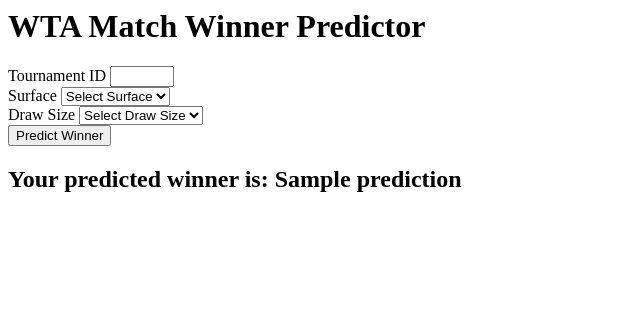
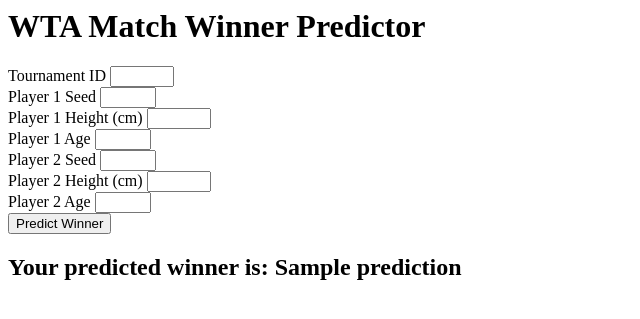
Before and after one commit to AnnambhotlaK/mlproject, a Flask app: template templates/home.html in a window 1280 px wide. Shown: the top 319 px of the page, without its empty margins (0-640 px from the left). Run offline with Flask 3, Linux system fonts and the light colour scheme; the template is opened without the code that fills it: most values are stand-ins (such as "Sample title", 1, 10 or a date in 2020).

Commit message:
identify potential ways to reduce vars used in prediction, reformat home.html

```diff
--- a/templates/home.html
+++ b/templates/home.html
@@ -5,49 +5,55 @@
 
        <form action="{{ url_for('predict_datapoint')}}" method="post">
 
-        <!--TOURNEY_ID-->
+        <!--TOURNEY_ID (+ SURFACE + DRAW_SIZE + TOURNEY_LEVEL + TOURNEY_DATE)-->
         <div class="mb-3">
             <label class="form-label">Tournament ID</label>
             <input class="form-control" type="number" name="tourney_id"
                 min='0' max='100' />
         </div>
 
-        <!--SURFACE-->
+        <!--P1_SEED-->
         <div class="mb-3">
-            <label class="form-label">Surface</label>
-            <select class="form-control" name="surface" placeholder="Select Surface" required>
-                <option class="placeholder" selected disabled value="">Select Surface</option>
-                <option value="hard">
-                    Hard
-                </option>
-                <option value="clay">
-                    Clay
-                </option>
-                <option value="grass">
-                    Grass
-                </option>
-            </select>
+            <label class="form-label">Player 1 Seed</label>
+            <input class="form-control" type="number" name="tourney_id"
+                min='1' max='32' />
         </div>
 
-        <!--DRAW_SIZE-->
+        <!--P1_HT-->
         <div class="mb-3">
-            <label class="form-label">Draw Size</label>
-            <select class="form-control" name="draw_size" placeholder="Select Draw Size" required>
-                <option class="placeholder" selected disabled value="">Select Draw Size</option>
-                <option value="8">
-                    8
-                </option>
-                <option value="32">
-                    32
-                </option>
-                <option value="64">
-                    64
-                </option>
-                <option value="128">
-                    128
-                </option>
-            </select>
+            <label class="form-label">Player 1 Height (cm)</label>
+            <input class="form-control" type="number" name="p1_ht"
+                min='100' max='250' />
         </div>
+
+        <!--P1_AGE-->
+        <div class="mb-3">
+            <label class="form-label">Player 1 Age</label>
+            <input class="form-control" type="number" name="p1_ht"
+                min='15' max='45' />
+        </div>
+
+        <!--P2_SEED-->
+        <div class="mb-3">
+            <label class="form-label">Player 2 Seed</label>
+            <input class="form-control" type="number" name="tourney_id"
+                min='1' max='32' />
+        </div>
+
+        <!--P2_HT-->
+        <div class="mb-3">
+            <label class="form-label">Player 2 Height (cm)</label>
+            <input class="form-control" type="number" name="p1_ht"
+                min='100' max='250' />
+        </div>
+
+        <!--P2_AGE-->
+        <div class="mb-3">
+            <label class="form-label">Player 2 Age</label>
+            <input class="form-control" type="number" name="p1_ht"
+                min='15' max='45' />
+        </div>
+
 
 
         <!--PREDICTION BUTTON-->
```
Also changed, not shown: src/pipeline/predict_pipeline.py (+19 -19 lines).
